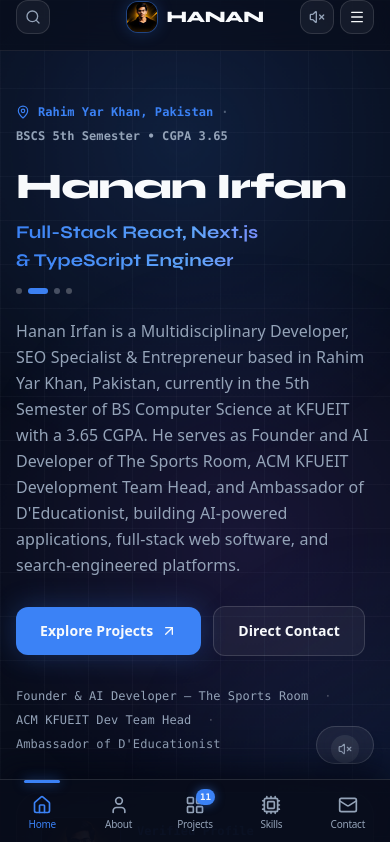
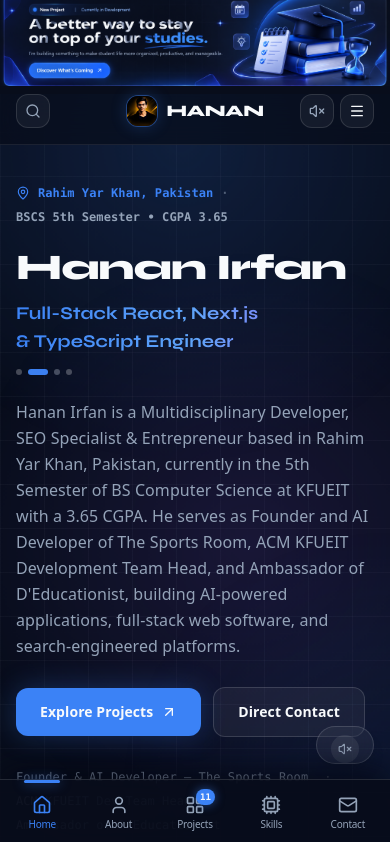
Before and after one commit to hananirfan91-hub/hanan, a React (Vite) app: page / in a window 390 px wide. Shown: the top 842 px of the page. Built offline with nearby package versions, Linux system fonts and the light colour scheme.

Commit message:
feat: add announcement banner to homepage
Introduce the AnnouncementBanner component to showcase upcoming projects, updated navbar layout, and optimized page overflow handling.

```diff
--- a/index.html
+++ b/index.html
@@ -193,7 +193,7 @@
       }
     </script>
   </head>
-  <body class="bg-[#080D1B] text-[#F8FAFC] antialiased selection:bg-[#3B82F6]/30 selection:text-[#F8FAFC] overflow-x-hidden font-sans">
+  <body class="bg-[#080D1B] text-[#F8FAFC] antialiased selection:bg-[#3B82F6]/30 selection:text-[#F8FAFC] overflow-x-clip font-sans">
     <div id="root"></div>
     <script type="module" src="/src/main.tsx"></script>
   </body>
--- a/src/App.tsx
+++ b/src/App.tsx
@@ -8,6 +8,7 @@ import { BackgroundMusicControl } from './components/BackgroundMusicControl';
 import { ErrorBoundary } from './components/ErrorBoundary';
 import { OfflineIndicator } from './components/OfflineIndicator';
 import { MobileBottomNav } from './components/MobileBottomNav';
+import { AnnouncementBanner } from './components/AnnouncementBanner';
 
 import { HomePage } from './pages/HomePage';
 
@@ -222,7 +223,7 @@ export default function App() {
   return (
     <ErrorBoundary>
       <SmoothLenis>
-        <div className="min-h-screen bg-[#080D1B] text-[#F8FAFC] font-sans relative overflow-x-hidden selection:bg-[#3B82F6]/30 selection:text-[#F8FAFC]">
+        <div className="min-h-screen bg-[#080D1B] text-[#F8FAFC] font-sans relative overflow-x-clip selection:bg-[#3B82F6]/30 selection:text-[#F8FAFC]">
           {/* Midnight Navy radial blue/violet ambient backdrop */}
           <div
             aria-hidden="true"
@@ -250,6 +251,8 @@ export default function App() {
             }}
           />
 
+          <AnnouncementBanner />
+
           <Navbar
             currentPage={currentPage}
             onNavigate={handleNavigate}
@@ -257,7 +260,7 @@ export default function App() {
             toggleAudio={toggleAudio}
           />
 
-          <main className="relative z-10 pt-20 sm:pt-24">
+          <main className="relative z-10 pt-4 sm:pt-6">
             <AnimatePresence mode="wait">
               <motion.div
                 key={currentPage}
--- /dev/null
+++ b/src/components/AnnouncementBanner.tsx
@@ -0,0 +1,38 @@
+import React from 'react';
+
+const WHATSAPP_URL =
+  "https://wa.me/923066687519?text=Hi%20Hanan%2C%20I%20clicked%20Discover%20What%27s%20Coming%20on%20your%20portfolio!";
+
+export const AnnouncementBanner: React.FC = () => {
+  return (
+    <div
+      role="region"
+      aria-label="Upcoming student project announcement"
+      className="relative z-30 w-full m-0 p-0 pb-2 sm:pb-3 overflow-hidden bg-[#080D1B]"
+    >
+      <div className="relative w-full max-w-5xl mx-auto aspect-[4.55/1] overflow-hidden m-0 p-0">
+        <img
+          src="/assets/aistudio/image_1cb3b1f1.png"
+          alt="New Project Currently in Development — A better way to stay on top of your studies"
+          width={2048}
+          height={768}
+          loading="eager"
+          decoding="async"
+          className="w-full h-full object-cover object-[50%_46%] block select-none"
+        />
+
+        <a
+          href={WHATSAPP_URL}
+          target="_blank"
+          rel="noopener noreferrer"
+          id="btn-banner-discover-whatsapp"
+          aria-label="Discover What's Coming — Redirect to Hanan Irfan on WhatsApp (+923066687519)"
+          title="Chat on WhatsApp (+923066687519)"
+          className="absolute left-[7.2%] top-[71.9%] w-[21.6%] h-[20.8%] rounded-full cursor-pointer transition-all duration-200 hover:ring-2 hover:ring-[#60A5FA]/80 hover:shadow-[0_0_24px_rgba(59,130,246,0.55)] focus-visible:ring-2 focus-visible:ring-[#60A5FA] before:content-[''] before:absolute before:-inset-y-3 before:-inset-x-2 sm:before:inset-0"
+        >
+          <span className="sr-only">Discover What&apos;s Coming on WhatsApp (+923066687519)</span>
+        </a>
+      </div>
+    </div>
+  );
+};
--- a/src/components/Navbar.tsx
+++ b/src/components/Navbar.tsx
@@ -51,10 +51,10 @@ export const Navbar: React.FC<NavbarProps> = ({
   return (
     <>
       <header
-        className={`fixed top-0 left-0 right-0 z-50 safe-top transition-all duration-300 ${
+        className={`sticky top-0 left-0 right-0 z-50 safe-top transition-all duration-300 ${
           scrolled
             ? 'bg-[#080D1B]/88 backdrop-blur-xl border-b border-white/[0.12] py-3 shadow-[0_8px_32px_rgba(4,8,20,0.65)]'
-            : 'bg-[#080D1B]/65 backdrop-blur-lg border-b border-white/[0.08] py-4'
+            : 'bg-[#080D1B]/72 backdrop-blur-lg border-b border-white/[0.08] py-4'
         }`}
       >
         <div
@@ -241,9 +241,22 @@ export const Navbar: React.FC<NavbarProps> = ({
             animate={{ opacity: 1, y: 0 }}
             exit={{ opacity: 0, y: -12 }}
             transition={{ duration: 0.2 }}
-            className="fixed inset-0 z-40 bg-[#080D1B]/95 backdrop-blur-2xl pt-24 pb-24 px-6 flex flex-col justify-between overflow-y-auto lg:hidden"
+            className="fixed inset-0 z-[60] safe-top bg-[#080D1B]/95 backdrop-blur-2xl pt-4 pb-24 px-6 flex flex-col justify-between overflow-y-auto lg:hidden"
           >
             <div className="space-y-6">
+              <div className="flex items-center justify-between pb-3 border-b border-white/[0.1]">
+                <span className="font-display font-black text-base tracking-tight text-[#F8FAFC]">
+                  {PERSONAL_INFO.primaryBrand}
+                </span>
+                <button
+                  type="button"
+                  onClick={() => setMobileMenuOpen(false)}
+                  aria-label="Close navigation menu"
+                  className="p-2 rounded-xl bg-white/[0.05] border border-white/[0.12] text-[#F8FAFC] hover:bg-white/[0.1] transition-colors cursor-pointer"
+                >
+                  <X className="w-4 h-4" />
+                </button>
+              </div>
               <div>
                 <p className="text-[11px] font-mono uppercase tracking-wider text-[#94A3B8] mb-3">
                   More Pages
```
Also changed, not shown: public/assets/aistudio/image_1cb3b1f1.png (added).
